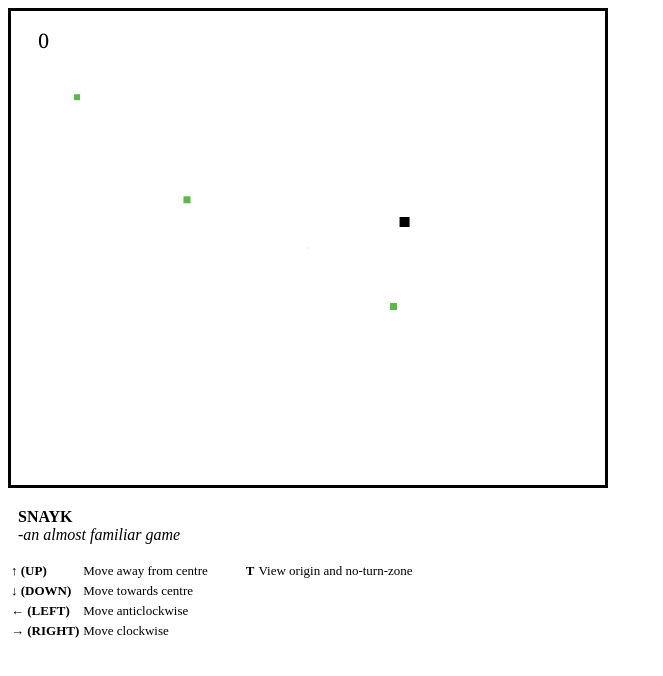
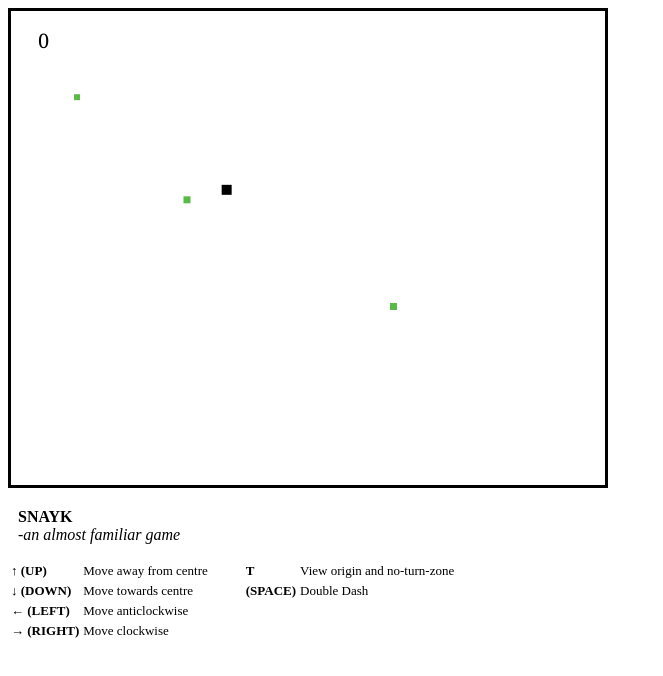
Before and after one commit to cdmatters/condnsdmatters.github.io, a plain HTML site: page index.html in a window 1280 px wide. Shown: the whole page, without its empty margins (0-663 px from the left). Drawn offline with Linux system fonts and the light colour scheme.

Commit message:
final game uploaded

```diff
--- a/game.js
+++ b/game.js
@@ -93,7 +93,7 @@
         this.centre = { x: this.game.size.x/2 + this.polars.r , y: this.game.size.y/2};
         this.colour = '#000000';
 
-        this.velocity = {r: 0, theta: 0.02};
+        this.velocity = {r: 0, theta: 0.0125};
         this.keyboarder = new Keyboarder();
 
         this.next = null;
@@ -135,6 +135,29 @@
                     }
                 }
             }
+
+            if (this.keyboarder.isDown(this.keyboarder.KEYS.SPACE)){
+                if (this.velocity.r == 1.5){
+                    this.velocity.r = 3
+                } else if (this.velocity.r == -1.5){
+                    this.velocity.r = -3
+                } else if (this.velocity.theta == 0.0125){
+                    this.velocity.theta = 0.025
+                } else if (this.velocity.theta == -0.0125){
+                    this.velocity.theta = -0.025
+                }
+            } else {
+                if (this.velocity.r == 3){
+                    this.velocity.r = 1.5
+                } else if (this.velocity.r == -3){
+                    this.velocity.r = -1.5
+                } else if (this.velocity.theta == 0.025){
+                    this.velocity.theta = 0.0125
+                } else if (this.velocity.theta == -0.025){
+                    this.velocity.theta = -0.0125
+                }
+            }
+
 
 
             this.storeInTracks();
@@ -246,18 +269,40 @@
 
    var Origin = function(game){ //why?? function of game?
        this.game = game;
-       this.size = {x:1, y:1};
+       this.size = {x:3, y:3};
        this.centre = { x: this.game.size.x/2, y: this.game.size.y / 2};
+       this.noTurnCircle = {x:this.centre.x, y:this.centre.y, r:20}
 
-       this.colour = '#d3d3d3';
+       this.keyboarder = new Keyboarder()
+       this.colour = '#ffffff';
+       this.turnColour = '#ffffff';
+
     }
 
     Origin.prototype = {
         update: function(){
+            if (this.keyboarder.isDown(this.keyboarder.KEYS.SPACE)){
+                this.noTurnCircle.r = 10;
+            } else {
+                this.noTurnCircle.r = 20;
+            }
+
+            if (this.keyboarder.isDown(this.keyboarder.KEYS.T)){
+                this.colour = '#000000';
+                this.turnColour = '#ff0000';
+            } else {
+                this.colour ='#ffffff';
+                this.turnColour = '#ffffff';
+            }
+
+
+
+
             //'Only move this if you want insane mode'
         },
         draw: function(screen){
             drawRect(screen, this, this.colour);
+            drawCircle(screen, this.noTurnCircle, this.turnColour);
         }
     }
 
@@ -275,7 +320,7 @@
         this.isDown = function(keyCode){
             return keyState[keyCode]===true;
         };
-        this.KEYS = {LEFT: 37, RIGHT:39, UP:38, DOWN:40, ENTER:13};
+        this.KEYS = {LEFT: 37, RIGHT:39, UP:38, DOWN:40, SPACE:32, T:84};
         }
 
     var storeThisPosition = function(segment){
@@ -293,8 +338,7 @@
         var drawColour = colour;
         if (colour === undefined){
             drawColour = '#000000';
-        } else if (colour === 'random')
-            drawColour = randomColours[Math.floor(Math.random()*randomColours.length)];
+        }
 
         screen.fillStyle= drawColour;
         screen.fillRect(body.centre.x - body.size.x/2,
@@ -304,6 +348,20 @@
         screen.fillStyle= '#000000';
     }
 
+    var drawCircle = function(screen, body, colour){
+        var drawColour = colour;
+        if (colour ===undefined){
+            drawColour = '#000000'
+        }
+
+        screen.strokeStyle = drawColour;
+        screen.lineWidth = 0.5;
+        screen.beginPath();
+        screen.arc(body.x,body.y, body.r, 0, 2*Math.PI);
+        screen.stroke();
+
+
+    }
 
     var isCollision = function(bodyA, bodyB){
         if ((bodyB.centre.x-bodyB.size.x/2 < bodyA.centre.x+bodyA.size.x/2) &&
@@ -330,7 +388,7 @@
 
     }
 
-    var randomColours = ['#5ABA47'];//['#7bf6b6', '#00b8ff', '#fb9800', '#f28686', ]
+    var randomColours = ['#5ABA47'];  //'Hacker School' Green
 
     window.addEventListener('load', function(){
         new Game();
--- a/index.html
+++ b/index.html
@@ -15,9 +15,8 @@
       }
       body.noscroll {
         position:fixed;
-        overflow-x: scroll;
         overflow-y: scroll;
-
+        /*width: 100%;*/
       }
       </style>
 
@@ -40,8 +39,8 @@
             <td><strong>&darr; (DOWN)<strong></td>
             <td>Move towards centre </td>
             <td class='filler'></td>
-            <td></td>
-            <td></td>
+            <td><strong> (SPACE)</td>
+            <td>Double Dash</td>
           </tr>
           <tr>
             <td><strong>&larr; (LEFT)</strong></td>
```
